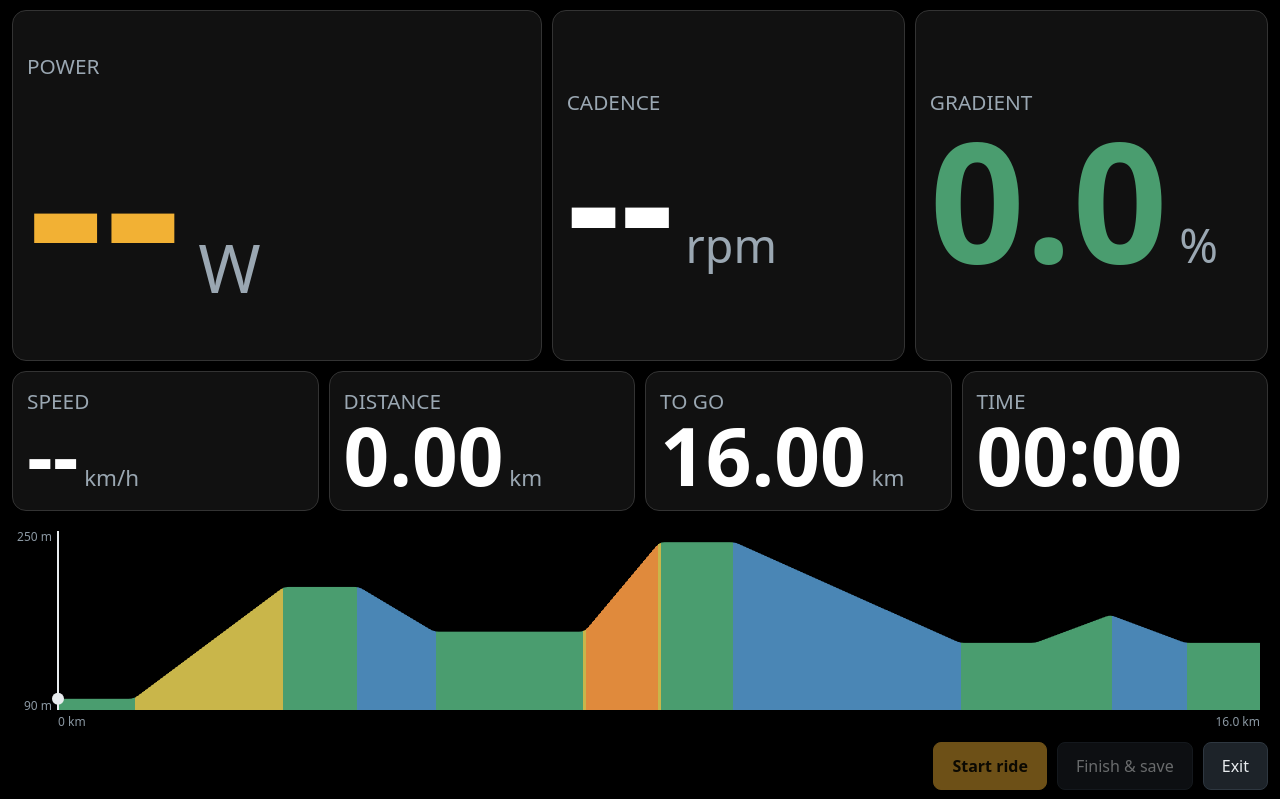
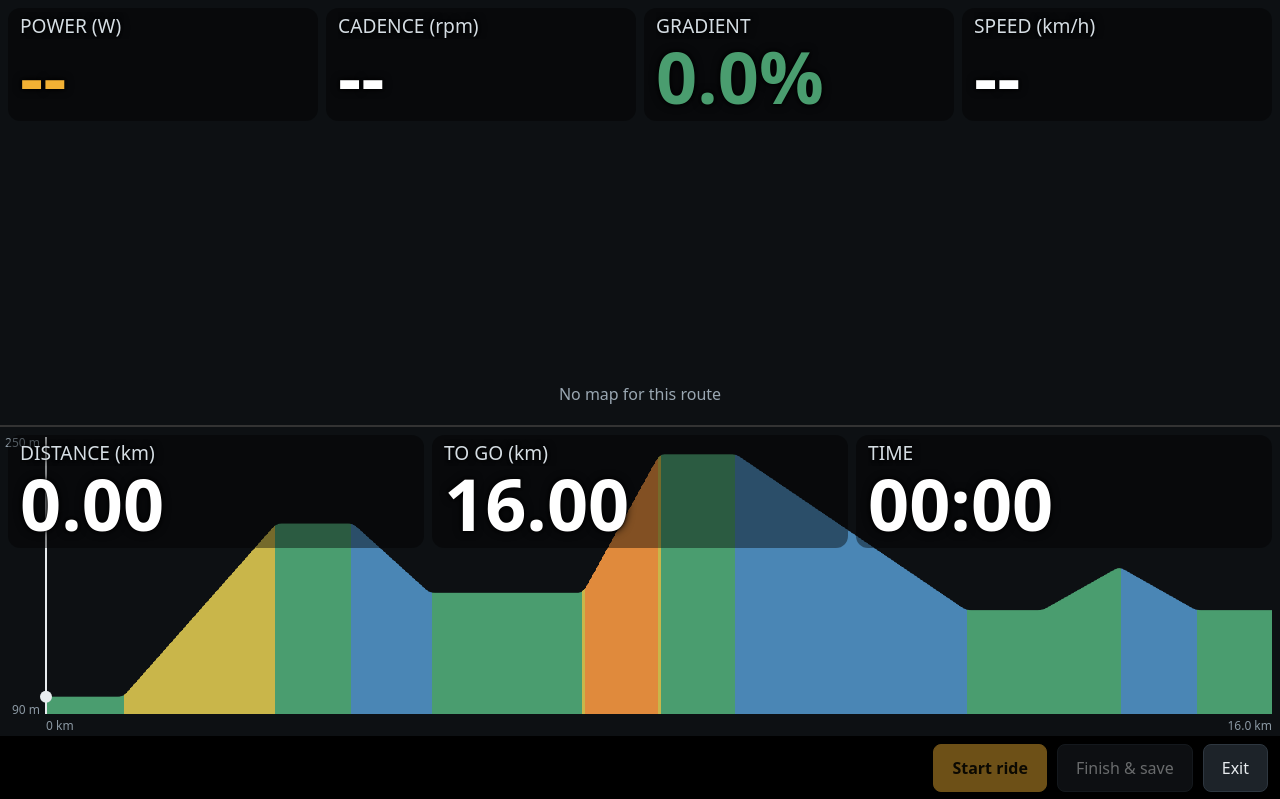
Before and after one commit to jezstewart/Tacx-trainer, a plain HTML site: page index.html in a window 1280 px wide. Both pictures are taken after a click on the button "Ride screen". Shown: the top 799 px of the page. Drawn offline with nearby package versions, Linux system fonts and the light colour scheme.

Commit message:
Refactor layout and styling for big view components

```diff
--- a/index.html
+++ b/index.html
@@ -38,20 +38,21 @@
   .note { color:var(--dim); font-size:.9rem; margin:8px 0 0; }
   [hidden] { display:none !important; }
   #map { height:340px; margin-top:12px; border-radius:8px; border:1px solid var(--line); }
-  #big { position:fixed; inset:0; z-index:1000; background:#000; color:#fff; display:flex; flex-direction:column; gap:10px; padding:max(10px,env(safe-area-inset-top)) 12px max(10px,env(safe-area-inset-bottom)); }
-  .brow { display:grid; gap:10px; min-height:0; }
-  .brow.top { flex:5; grid-template-columns:1.5fr 1fr 1fr; }
-  .brow.mid { flex:2; grid-template-columns:repeat(4,1fr); }
-  .bt { background:#111; border:1px solid #333; border-radius:14px; padding:8px 14px; display:flex; flex-direction:column; justify-content:center; min-width:0; overflow:hidden; }
-  .bl { color:#9aa7b2; font-size:clamp(.9rem,2.6vh,1.5rem); }
-  .bv { font-weight:700; line-height:1; font-variant-numeric:tabular-nums; white-space:nowrap; }
-  .bv small { font-size:.28em; font-weight:400; color:#9aa7b2; margin-left:.25em; }
-  #bPower { color:var(--accent); font-size:min(30vh,19vw); }
-  #bCad, #bGrade { font-size:min(24vh,13vw); }
-  .brow.mid .bv { font-size:min(10vh,7vw); }
-  #bigChartWrap { flex:3; min-height:0; position:relative; }
+  #big { position:fixed; inset:0; z-index:1000; background:#000; color:#fff; display:flex; flex-direction:column; padding:env(safe-area-inset-top) 0 env(safe-area-inset-bottom); }
+  #bigMapWrap { flex:11; min-height:0; position:relative; background:#0d1013; }
+  #bigChartWrap { flex:8; min-height:0; position:relative; background:#0d1013; border-top:2px solid #333; }
+  #bigMapWrap #map { position:absolute; inset:0; height:100%; margin:0; border:0; border-radius:0; }
+  #bigNoMap { position:absolute; inset:0; display:flex; align-items:flex-end; justify-content:center; padding:20px; color:#9aa7b2; }
   #bigChart { position:absolute; inset:0; width:100%; height:100%; margin:0; }
-  .bbar { display:flex; gap:10px; justify-content:flex-end; }
+  .bnums { position:absolute; top:8px; left:8px; right:8px; z-index:1100; display:grid; grid-template-columns:repeat(12,1fr); gap:8px; pointer-events:none; text-shadow:0 0 8px #000,0 0 3px #000; }
+  .bnums.n1 .bt { grid-column:span 3; }
+  .bnums.n2 .bt { grid-column:span 4; }
+  .bt { background:rgba(0,0,0,.42); border-radius:12px; padding:4px 12px 6px; min-width:0; }
+  .bl { color:#d5dde3; font-size:clamp(.8rem,2.4vh,1.3rem); white-space:nowrap; overflow:hidden; text-overflow:ellipsis; }
+  .bv { font-weight:700; line-height:1.05; font-variant-numeric:tabular-nums; white-space:nowrap; font-size:min(9vh,7vw); }
+  #bPower { color:var(--accent); }
+  #big #mapBar { position:absolute; left:10px; bottom:10px; z-index:1100; background:rgba(0,0,0,.55); padding:2px 10px; border-radius:10px; }
+  .bbar { display:flex; gap:10px; justify-content:flex-end; padding:8px 12px; background:#000; }
   #profRow label { display:inline-flex; align-items:center; gap:8px; }
   #mapBar label { display:inline-flex; align-items:center; gap:8px; min-height:48px; }
   input[type=checkbox] { width:22px; height:22px; accent-color:var(--accent); }
@@ -166,18 +167,23 @@
 </section>
 
 <div id="big" hidden>
-  <div class="brow top">
-    <div class="bt"><div class="bl">POWER</div><div class="bv" id="bPower">--<small>W</small></div></div>
-    <div class="bt"><div class="bl">CADENCE</div><div class="bv" id="bCad">--<small>rpm</small></div></div>
-    <div class="bt"><div class="bl" id="bGradeLbl">GRADIENT</div><div class="bv" id="bGrade">0.0<small>%</small></div></div>
+  <div id="bigMapWrap">
+    <div id="bigNoMap" hidden>No map for this route</div>
+    <div class="bnums n1">
+      <div class="bt"><div class="bl">POWER (W)</div><div class="bv" id="bPower">--</div></div>
+      <div class="bt"><div class="bl">CADENCE (rpm)</div><div class="bv" id="bCad">--</div></div>
+      <div class="bt"><div class="bl" id="bGradeLbl">GRADIENT</div><div class="bv" id="bGrade">0.0%</div></div>
+      <div class="bt"><div class="bl">SPEED (km/h)</div><div class="bv" id="bSpeed">--</div></div>
+    </div>
   </div>
-  <div class="brow mid">
-    <div class="bt"><div class="bl">SPEED</div><div class="bv" id="bSpeed">--<small>km/h</small></div></div>
-    <div class="bt"><div class="bl">DISTANCE</div><div class="bv" id="bDist">0.00<small>km</small></div></div>
-    <div class="bt"><div class="bl">TO GO</div><div class="bv" id="bLeft">0.00<small>km</small></div></div>
-    <div class="bt"><div class="bl">TIME</div><div class="bv" id="bTime">00:00</div></div>
+  <div id="bigChartWrap">
+    <canvas id="bigChart"></canvas>
+    <div class="bnums n2">
+      <div class="bt"><div class="bl">DISTANCE (km)</div><div class="bv" id="bDist">0.00</div></div>
+      <div class="bt"><div class="bl">TO GO (km)</div><div class="bv" id="bLeft">0.00</div></div>
+      <div class="bt"><div class="bl">TIME</div><div class="bv" id="bTime">00:00</div></div>
+    </div>
   </div>
-  <div id="bigChartWrap"><canvas id="bigChart"></canvas></div>
   <div class="bbar">
     <button id="bStart" class="primary">Start ride</button>
     <button id="bFinish">Finish &amp; save</button>
@@ -639,21 +645,18 @@ function mapUpdate(){
 $('wholeBtn').onclick=()=>{ if(map&&baseLine){ zoomed=true; map.fitBounds(baseLine.getBounds(),{padding:[20,20]}); } };
 
 // ---------- Full-screen ride screen ----------
-let bigOpen=false, wake=null;
-function bset(id,val,unit){
-  const el=$(id), t=unit?`${val}<small>${unit}</small>`:String(val);
-  if(el.dataset.v!==t){ el.dataset.v=t; el.innerHTML=t; }
-}
+let bigOpen=false, wake=null, mapAnchor=null;
+function bset(id,val){ const el=$(id), t=String(val); if(el.textContent!==t) el.textContent=t; }
 function bigRefresh(){ // copies the live values from the normal screen, so there is one source of truth
   if(!bigOpen) return;
-  bset('bPower',$('power').textContent,'W');
-  bset('bCad',$('cadence').textContent,'rpm');
+  bset('bPower',$('power').textContent);
+  bset('bCad',$('cadence').textContent);
   const g=parseFloat($('gradeNow').textContent)||0;
-  bset('bGrade',g.toFixed(1),'%'); $('bGrade').style.color=gradeColor(g);
-  bset('bSpeed',$('speed').textContent,'km/h');
-  bset('bDist',$('dRidden').textContent,'km'); bset('bLeft',$('dLeft').textContent,'km');
+  bset('bGrade',g.toFixed(1)+'%'); $('bGrade').style.color=gradeColor(g);
+  bset('bSpeed',$('speed').textContent);
+  bset('bDist',$('dRidden').textContent); bset('bLeft',$('dLeft').textContent);
   bset('bTime',fmtDur(ride?Math.round(ride.sec):0));
-  $('bGradeLbl').textContent=$('gradeLbl').textContent.toUpperCase();
+  bset('bGradeLbl',$('gradeLbl').textContent.toUpperCase());
   $('bStart').textContent=$('startBtn').textContent; $('bStart').disabled=$('startBtn').disabled;
   $('bFinish').disabled=$('finishBtn').disabled;
 }
@@ -664,16 +667,31 @@ async function keepAwake(on){
     else if(!on&&wake){ await wake.release(); wake=null; }
   }catch(e){}
 }
+function fitBigMap(){
+  if(!map) return;
+  map.invalidateSize();
+  if(!zoomed&&baseLine) map.fitBounds(baseLine.getBounds(),{padding:[20,20]});
+  else if(dot) map.setView(dot.getLatLng(),map.getZoom(),{animate:false});
+}
 function openBig(){
-  bigOpen=true; $('big').hidden=false; bigRefresh(); draw($('bigChart')); keepAwake(true);
+  bigOpen=true; $('big').hidden=false;
+  mapAnchor=document.createComment('map'); $('map').before(mapAnchor);   // move the map into the ride screen
+  $('bigMapWrap').append($('map'),$('mapBar'));
+  $('bigNoMap').hidden=!$('map').hidden;
+  bigRefresh(); draw($('bigChart')); keepAwake(true);
   if($('big').requestFullscreen) $('big').requestFullscreen().catch(()=>{});
-  setTimeout(()=>draw($('bigChart')),200);
+  setTimeout(()=>{ draw($('bigChart')); fitBigMap(); },250);
 }
 function closeBig(){
   bigOpen=false; $('big').hidden=true; keepAwake(false);
+  if(mapAnchor){ mapAnchor.after($('map'),$('mapBar')); mapAnchor.remove(); mapAnchor=null; }
   if(document.fullscreenElement) document.exitFullscreen().catch(()=>{});
+  setTimeout(()=>{ if(map) map.invalidateSize(); },100);
 }
-document.addEventListener('fullscreenchange',()=>{ if(bigOpen&&!document.fullscreenElement) closeBig(); else drawAll(); });
+document.addEventListener('fullscreenchange',()=>{
+  if(bigOpen&&!document.fullscreenElement) closeBig();
+  else if(bigOpen){ drawAll(); fitBigMap(); }
+});
 document.addEventListener('visibilitychange',()=>{ if(bigOpen&&document.visibilityState==='visible') keepAwake(true); });
 $('bigBtn').onclick=openBig; $('bExit').onclick=closeBig;
 $('bStart').onclick=()=>$('startBtn').click(); $('bFinish').onclick=()=>$('finishBtn').click();
@@ -703,3 +721,4 @@ demoRoute();
 </script>
 </body>
 </html>
+a
```
